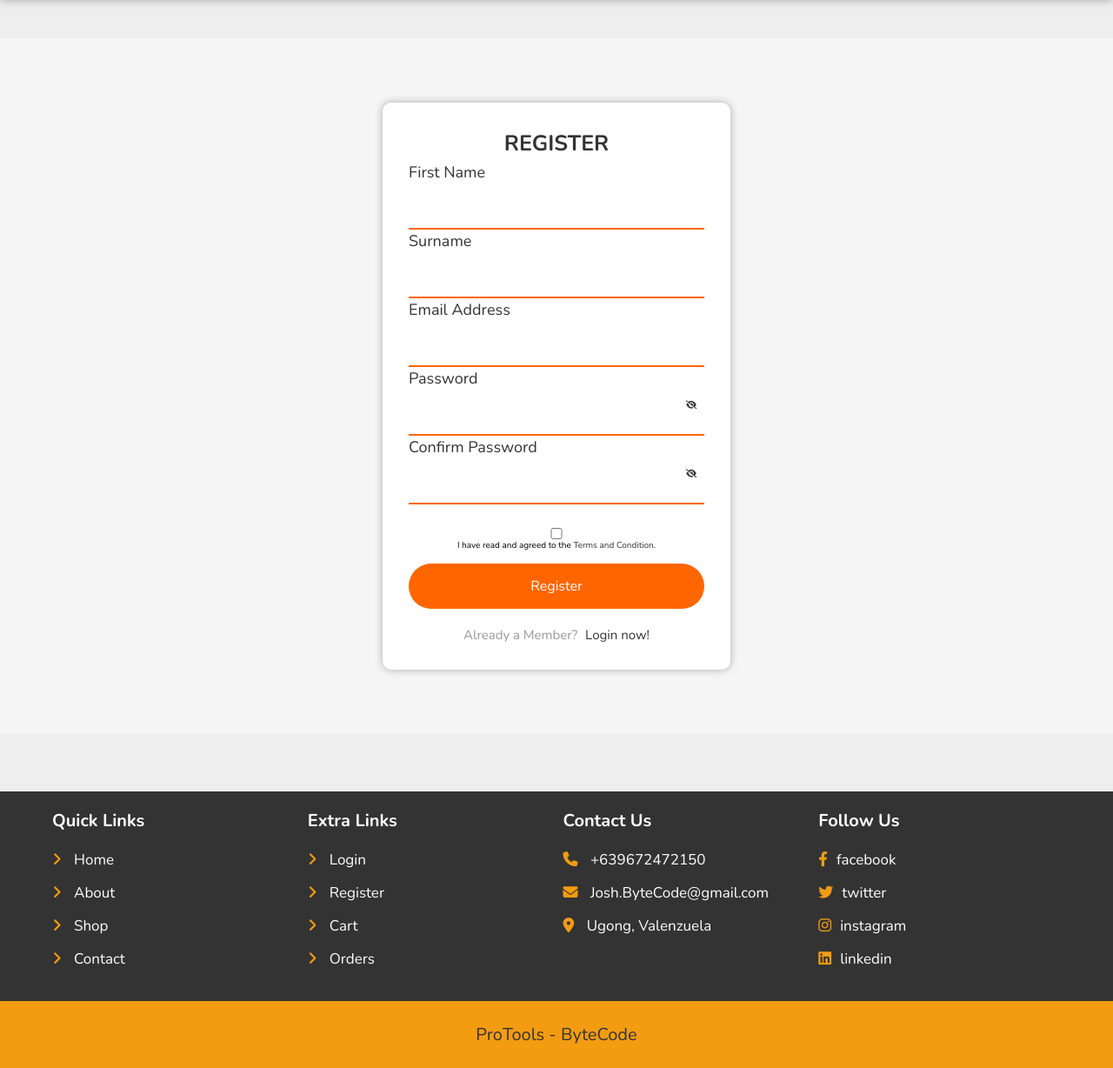
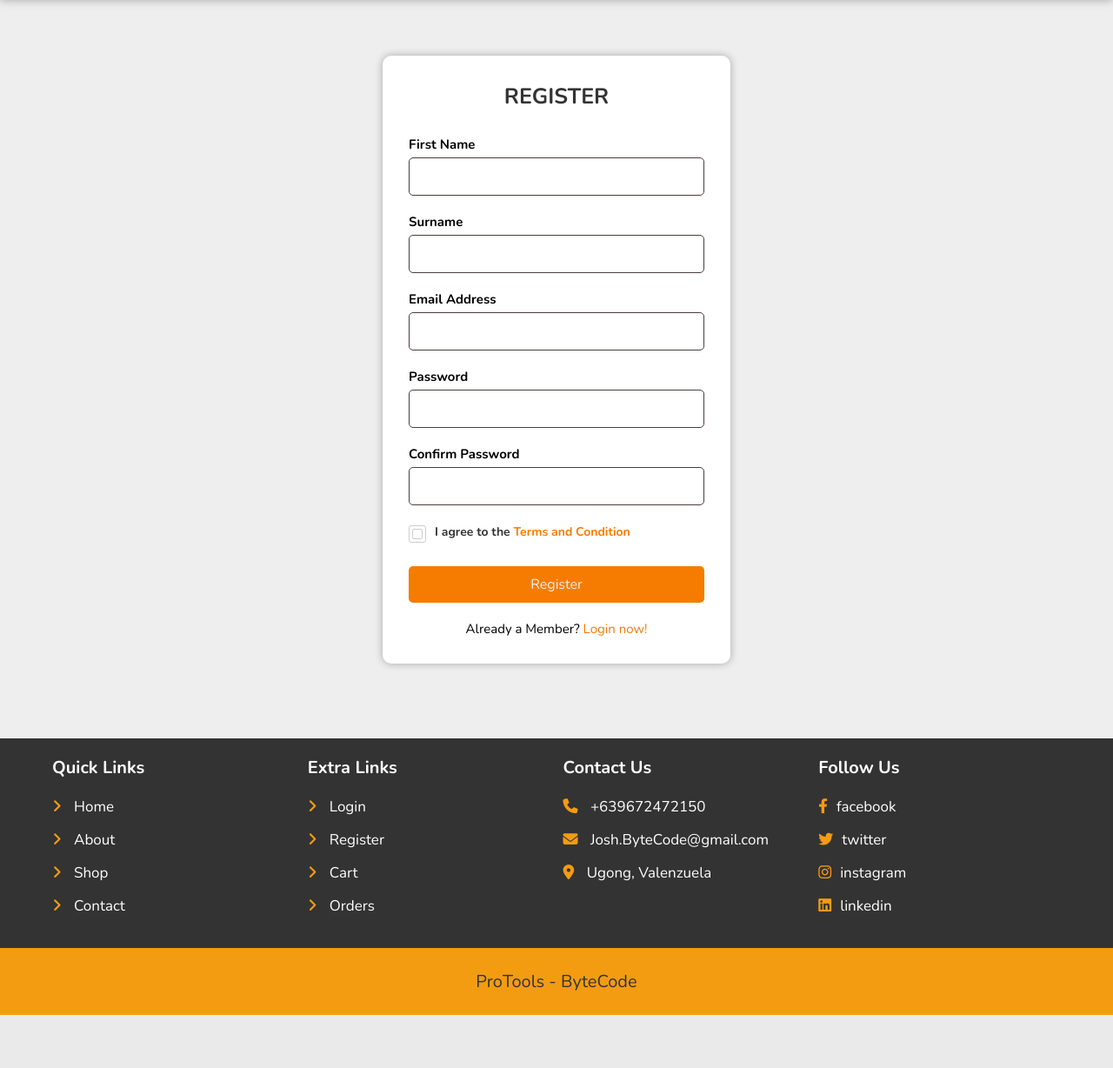
Before and after one commit to jshlrncfblln/protools-hardware-store-website, a PHP site: page /protools-store/user_register.php in a window 1280 px wide. Shown: the part 74-1302 px from the top of the page at 87% size. After the commit the page ends 1241 px from the top, so only its background shows below. Run offline with PHP 8.4, Linux system fonts and the light colour scheme; data that the repository does not hold is empty; some libraries are stand-ins or nearby versions.

Commit message:
register modification

```diff
--- a/css/register-style.css
+++ b/css/register-style.css
@@ -1,3 +1,10 @@
+:root{
+  --brand-color: #f57c00;
+  --brand-light-color: #ff9900;
+  --light-color: #f1f1f1;
+  --dark: #4C3D3D;
+}
+
 * {
   box-sizing: border-box;
 }
@@ -9,120 +16,120 @@ body {
 }
 
 .container {
-  display: flex;
-  justify-content: center;
-  align-items: center;
-  height: 100vh;
-  background-color: #f5f5f5;
+  max-width: 600px;
+  margin: 0 auto;
+  padding: 20px;
 }
 
 form {
-  display: flex;
-  flex-direction: column;
+  background-color: var(--light-color);
+  padding: 20px;
 }
 
 h2 {
-  margin: 0 0 20px;
   text-align: center;
-  color: #333;
+  margin-top: 0;
 }
 
 .input-field {
-  position: relative;
-  margin-bottom: 25px;
+  margin-bottom: 20px;
 }
 
-input {
+label {
+  display: block;
+  font-weight: bold;
+  margin-bottom: 5px;
+  text-align: left;
+  font-size: 15px;
+}
+
+input[type="text"],
+input[type="email"],
+input[type="password"] {
+  width: 100%;
+  padding: 10px;
+  border: 1px solid var(--dark);
+  border-radius: 5px;
+  font-size: 16px;
+}
+
+button[type="submit"] {
+  background-color: var(--brand-color);
+  color: var(--light-color);
+  padding: 10px 20px;
   border: none;
-  border-bottom: 2px solid #ff6600;
-  outline: none;
-  padding: 16px 0;
-  font-size: 15px;
+  border-radius: 5px;
+  font-size: 16px;
+  cursor: pointer;
   width: 100%;
 }
 
-input:focus {
-border-bottom: 2px solid #ff9900;
+button[type="submit"]:hover {
+  background-color: var(--brand-light-color);
+}
+/* Style for the checkbox */
+.checkbox-container {
+  display: flex;
+  align-items: center;
+  margin-bottom: 10px;
 }
 
-input[type="submit"] {
-padding: 10px 25px;
-background-color: #ff9900;
-border: none;
-color: #fff;
-font-size: 18px;
-border-radius: 5px;
-cursor: pointer;
-transition: background-color 0.3s ease;
+.checkbox-container a{
+  text-decoration: none;
+  color: var(--brand-color);
 }
 
-input[type="submit"]:hover {
-background-color: #f57c00;
+.checkbox-container a:hover{
+  text-decoration: underline;
+  color: var(--brand-light-color);
 }
 
-.label-container {
+.checkbox {
+  display: inline-block;
+  height: 20px;
+  width: 20px;
+  border: 1px solid #ccc;
+  border-radius: 3px;
+  margin-right: 10px;
   position: relative;
 }
 
-label {
+.checkbox input[type="checkbox"] {
   position: absolute;
-top: 40%;
-left: 0;
-font-size: 15px;
-color: #333;
-transition: all 0.2s ease;
-transform: translateY(-50%);
-pointer-events: none;
+  opacity: 0;
+  cursor: pointer;
+  height: 0;
+  width: 0;
 }
 
-.label-container.active label::before {
-  content: "";
+.checkmark {
+  position: absolute;
+  top: 50%;
+  left: 50%;
+  transform: translate(-50%, -50%);
+  height: 12px;
+  width: 12px;
+  background-color: #fff;
+  border-radius: 2px;
+  border: 1px solid #ccc;
 }
 
-input:focus ~ label, input:not(:placeholder-shown) ~ label {
-  font-size: 18px;
-  top: 0;
-  transform: translateY(-100%);
-  color: #333;
+.checkbox input[type="checkbox"]:checked ~ .checkmark {
+  background-color: var(--brand-color);
 }
 
-.show-hide i {
+/* Style for the label */
+.checkbox-label {
+  font-size: 14px;
   color: #333;
-  font-size: 10px;
+  line-height: 1.5;
 }
 
-.forgot-password {
-text-align: right;
-margin-bottom: 20px;
-font-size: 15px;
-}
-
-a {
-color: #333;
-text-decoration: none;
-}
-
-button[type="submit"] {
-background-color: #ff6600;
-color: #fff;
-border: none;
-border-radius: 30px;
-font-size: 16px;
-cursor: pointer;
-padding: 15px 0;
-transition: all 0.2s ease;
-}
-
-button[type="submit"]:hover {
-background-color: #ff9900;
-}
-
-input[type="password"] {
-  padding-right: 40px;
-}
-
-input[type="password"].show-password {
-  padding-right: 0;
+/* Style for the error message */
+.checkbox-error {
+  font-size: 12px;
+  color: #ff0000;
+  margin-top: 5px;
 }
 
 .login-now {
@@ -131,28 +138,14 @@ margin-top: 20px;
   font-size: 15px;
 }
 
-.login-now span {
-color: #999;
-margin-right: 5px;
-}
-
-.login-now a:hover{
-color:#f57c00;
+.login-now a {
+  color: var(--brand-color);
   text-decoration: none;
 }
 
-.terms-condition span{
-  display: inline-block;
-}
-
-.terms-condition input[type="checkbox"]{
-  display: inline-block;
-  vertical-align: middle;
-  margin-right: 5px;
-}
-
-input[type="checkbox" i]{
-  background-color: #ff6600;
+.login-now a:hover {
+  text-decoration: underline;
+  color: var(--brand-light-color);
 }
 
 .user-header, .footer {
--- a/user_register.php
+++ b/user_register.php
@@ -194,38 +194,38 @@ if(isset($_POST['submit'])){
           <br>
           <br>
           <div class="input-field">
+          <label for="fname">First Name</label>
             <input type="text" name="fname" id="fname" required>
-            <label for="fname">First Name</label>
           </div>
           <div class="input-field">
+            <label for="sname">Surname</label>
             <input type="text" name="sname" id="sname" required>
-            <label for="sname">Surname</label>
           </div>
           <div class="input-field">
+            <label for="email">Email Address</label>
             <input type="email" name="email" id="email" required>
-            <label for="email">Email Address</label>
           </div>
           <!-- PASSWORD FIELD -->
           <div class="input-field">
+            <label for="password">Password</label>
             <input type="password" name="password" id="password" required>
-            <label for="password">Password</label>
-            <span class="show-hide" onclick="showHidePassword('password', this.parentNode)">
-              <i class="fas fa-eye-slash"></i>
-            </span>
           </div>
           <div class="input-field">
+            <label for="confirm-password">Confirm Password</label>
             <input type="password" name="confirm-password" id="confirm-password" required>
-            <label for="confirm-password">Confirm Password</label>
-            <span class="show-hide" onclick="showHidePassword('confirm-password', this.parentNode)">
-              <i class="fas fa-eye-slash"></i>
-            </span>
           </div>
           <!-- END PASSWORD FIELD -->
 
-          <!-- TERMS AND CONDITION -->
-          <div class="terms-condition">
-            <input type="checkbox" name="" id="terms-condition-checkbox"><span>I have read and agreed to the</span><a href="#"> Terms and Condition</a><span>.</span>
+          <!-- Checkbox for terms and conditions -->
+          <div class="checkbox-container">
+            <div class="checkbox">
+              <input type="checkbox" name="terms" id="terms" required>
+              <span class="checkmark"></span>
+            </div>
+            <label class="checkbox-label" for="terms">I agree to the <a href="#" onclick="showPopup()">Terms and Condition</a></label>
           </div>
+          <!-- End checkbox for terms and conditions -->
+
           <!-- Background overlay -->
           <div class="overlay" id="overlay" onclick="closePopup()"></div>
 
@@ -284,7 +284,6 @@ if(isset($_POST['submit'])){
   <?php include 'components/footer.php'; ?>
 </div>
 <script src="js/script.js"></script>
-<script src="js/register.js"></script>
 <script src="js/script_captcha.js"></script>
 <script>
   function showPopup() {
```
Lines whose indentation alone changed are shown as unchanged.
